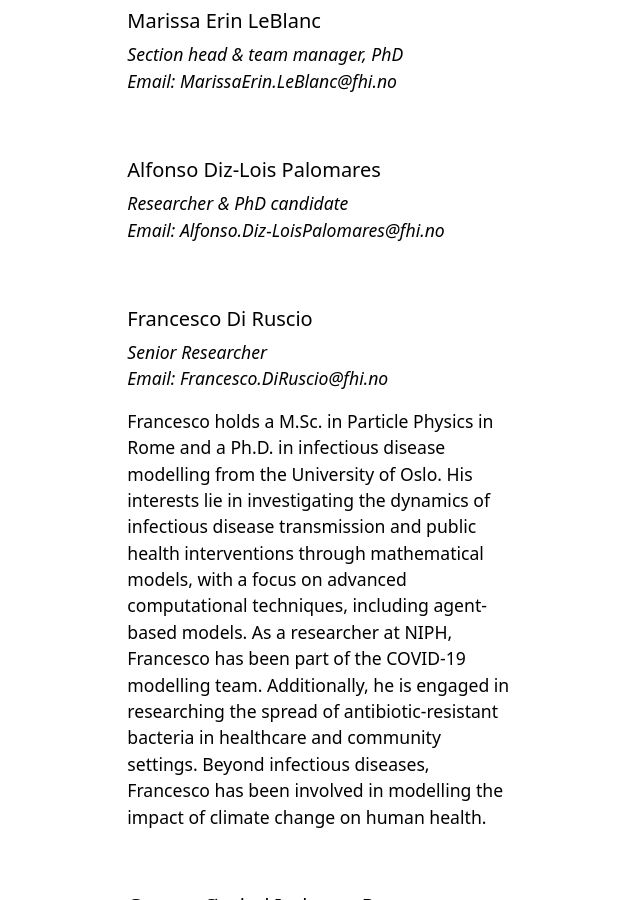
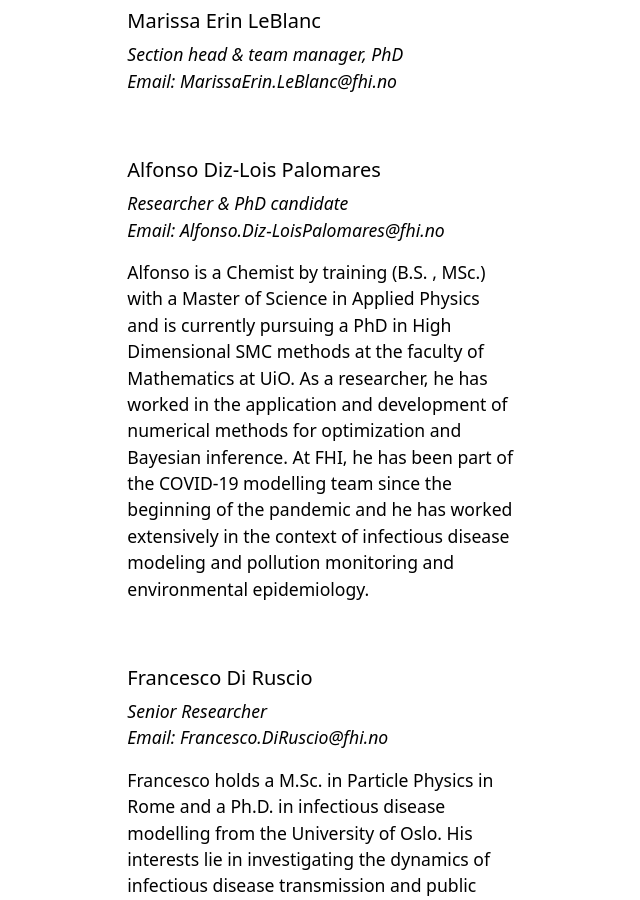
Before and after one commit to folkehelseinstituttet/modelling, a Jekyll site: the page built from people.md, in a window 1280 px wide and 900 px high, scrolled down 451 px. Shown: the whole window, without its empty margins (102-742 px from the left). Built offline with Jekyll 4.4.1, drawn with Linux system fonts in a browser that asks for light colours.

Commit message:
Update settings.yml
added alfonso

```diff
--- a/_data/settings.yml
+++ b/_data/settings.yml
@@ -8,7 +8,7 @@ menu:
 people:
 - {name: 'Birgitte Freiesleben de Blasio', title: 'Professor and team scientific leader', department: 'Division for infection control, NIPH & Department of Medicine, University of Oslo', institution: 'Folkehelseinstituttet & UiO', institution_address: 'Lovisenberggata 8, 0456 Oslo', phone: '', email: 'Birgitte.Freiesleben.DeBlasio@fhi.no', office: '', image: 'assets/img/birgitte.jpg', url: 'birgitte', summary: ''}
 - {name: 'Marissa Erin LeBlanc', title: 'Section head & team manager, PhD', department: 'Methods Development and Analysis', institution: 'Folkehelseinstituttet', institution_address: 'Lovisenberggata 8, 0456 Oslo', email: 'MarissaErin.LeBlanc@fhi.no', office: '', image: 'assets/img/fhi_fjes.png', url: 'marissa', summary: ''}
-- {name: 'Alfonso Diz-Lois Palomares', title: 'Researcher & PhD candidate', department: 'Methods Development and Analysis, NIPH & Department of Mathematics, University of Oslo', institution: 'Folkehelseinstituttet & UiO', institution_address: 'Lovisenberggata 8, 0456 Oslo', email: 'Alfonso.Diz-LoisPalomares@fhi.no', office: '', image: 'assets/img/fhi_fjes.png', url: 'alfonso', summary: ''}
+- {name: 'Alfonso Diz-Lois Palomares', title: 'Researcher & PhD candidate', department: 'Methods Development and Analysis, NIPH & Department of Mathematics, University of Oslo', institution: 'Folkehelseinstituttet & UiO', institution_address: 'Lovisenberggata 8, 0456 Oslo', email: 'Alfonso.Diz-LoisPalomares@fhi.no', office: '', image: 'assets/img/fhi_fjes.png', url: 'alfonso', summary: 'Alfonso is a Chemist by training (B.S. , MSc.) with a Master of Science in Applied Physics and is currently pursuing a PhD in High Dimensional SMC methods at the faculty of Mathematics at UiO. As a researcher, he has worked in the application and development of numerical methods for optimization and Bayesian inference. At FHI, he has been part of the COVID-19 modelling team since the beginning of the pandemic and he has worked extensively in the context of infectious disease modeling and pollution monitoring and environmental epidemiology.'}
 - {name: 'Francesco Di Ruscio', title: 'Senior Researcher', department: 'Methods Development and Analysis', institution: 'Folkehelseinstituttet', institution_address: 'Lovisenberggata 8, 0456 Oslo', email: 'Francesco.DiRuscio@fhi.no', office: '', image: 'assets/img/fhi_fjes.png', url: 'francesco', summary: 'Francesco holds a M.Sc. in Particle Physics in Rome and a Ph.D. in infectious disease modelling from the University of Oslo. His interests lie in investigating the dynamics of infectious disease transmission and public health interventions through mathematical models, with a focus on advanced computational techniques, including agent-based models. As a researcher at NIPH, Francesco has been part of the COVID-19 modelling team. Additionally, he is engaged in researching the spread of antibiotic-resistant bacteria in healthcare and community settings. Beyond infectious diseases, Francesco has been involved in modelling the impact of climate change on human health.'}
 - {name: 'Gunnar Øyvind Isaksson Rø', title: 'Senior Researcher', department: 'Methods Development and Analysis', institution: 'Folkehelseinstituttet', institution_address: 'Lovisenberggata 8, 0456 Oslo', phone: '', email: 'GunnarOyvindIsaksson.Ro@fhi.no', office: '', image: 'assets/img/gunnar.jpg', url: 'gunnar', summary: 'Gunnar is interested in how statistical and mathematical modelling can improve surveillance and risk assement for infectious diseases combined with an interest in how to correctly analyse infectious disease data. He joined NIPH in 2019 and was a member of the covid-19 modelling group through the pandemic and has PHD in Particle Physics from Durhan University and a MSC in Epidemiology from the London School of Hygiene and Tropical Medicine.'}
 - {name: 'Hilde Kjelgaard Brustad', title: 'Senior Researcher', department: 'Oslo Centre for Biostatistics and Epidemiology', institution: 'Department of Medicine, University of Oslo', institution_address: '', email: '', office: '', image: 'assets/img/fhi_fjes.png', url: 'hilde', summary: 'Hilde is interested in how population behavior impacts the spread of infectious diseases. She has a background in applied mathematics and entered the world of statistics through her PhD in applied statistics and forensic genetics, from Norwegian University of Life Sciences. During the pandemic she joined a collaboration between academia and public health agencies in the Nordic countries, with focus on infectious disease modelling. She was introduced to the modelling environment at FHI through this collaboration. Hilde has a researcher position at Oslo Center for Biostatistics and Epidemiology, Oslo University Hospital, doing statistical advising in the Clinical Trials Unit, combined with research on infectious diseases modelling.'}
```
